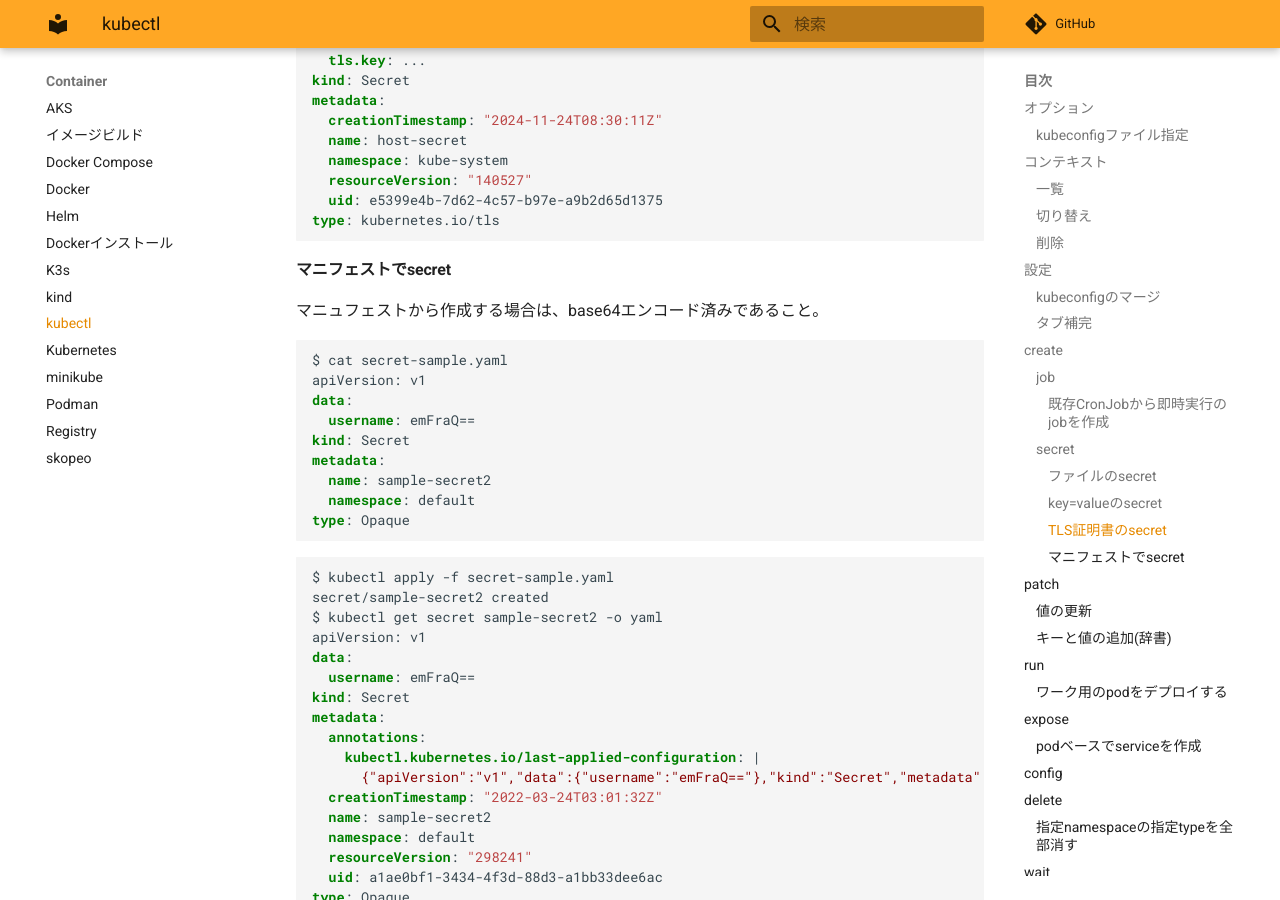
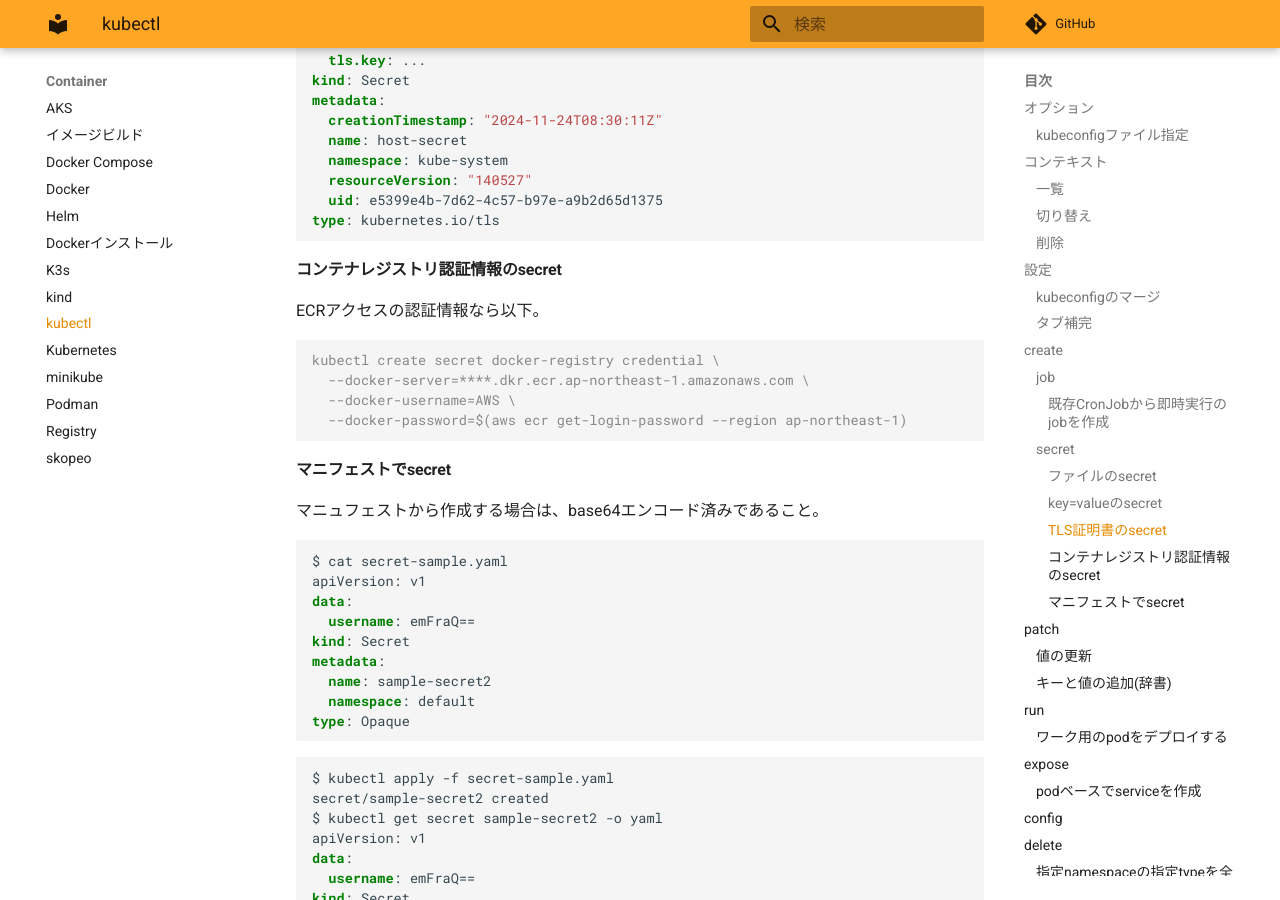
Before and after one commit to zaki-lknr/docs, an MkDocs documentation site: the page built from docs/Container/kubectl.md, in a window 1280 px wide and 900 px high, scrolled down 3432 px. Built offline with MkDocs 1.6.1 and Material for MkDocs 9.7.7, drawn with Linux system fonts in a browser that asks for light colours; comment, search, counter and statistics services are not loaded.

Commit message:
add: container/kubectl: docker-registry secret

````diff
--- a/docs/Container/kubectl.md
+++ b/docs/Container/kubectl.md
@@ -172,6 +172,17 @@ metadata:
   resourceVersion: "140527"
   uid: e5399e4b-7d62-4c57-b97e-a9b2d65d1375
 type: kubernetes.io/tls
+```
+
+#### コンテナレジストリ認証情報のsecret
+
+ECRアクセスの認証情報なら以下。
+
+```console
+kubectl create secret docker-registry credential \
+  --docker-server=****.dkr.ecr.ap-northeast-1.amazonaws.com \
+  --docker-username=AWS \
+  --docker-password=$(aws ecr get-login-password --region ap-northeast-1)
 ```
 
 #### マニフェストでsecret
````
